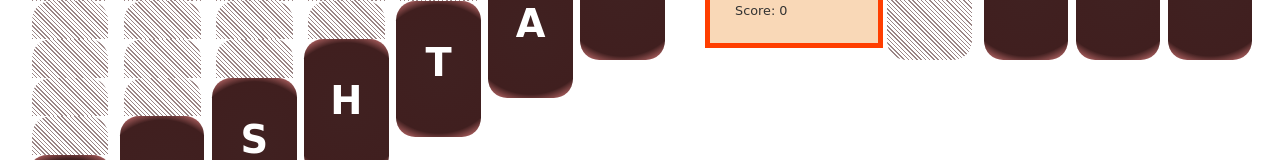
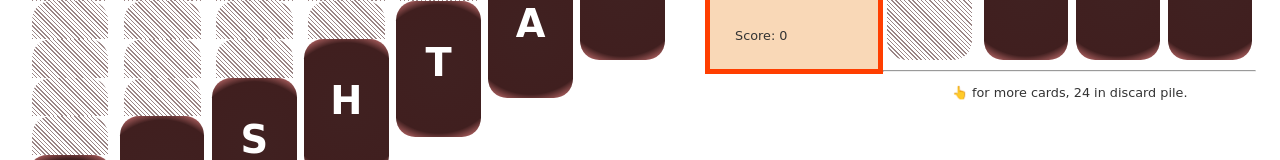
Before and after one commit to craignicol/klond, a Svelte app: page / in a window 1280 px wide. Shown: the part 333-493 px from the top of the page. Built offline with nearby package versions, Linux system fonts and the light colour scheme.

Commit message:
Discard instructions

```diff
--- a/src/App.svelte
+++ b/src/App.svelte
@@ -319,6 +319,8 @@
 		{#each Array(3 - layout.discard.slice(discardIndex, discardIndex + 3).length) as _}
 			<Card />
 		{/each}
+		<hr />
+		<p>👆 for more cards, {layout.discard.length} in discard pile.</p>
 	</div>
 
 	<div id="results">
@@ -383,7 +385,7 @@
 
 	#results {
 		float: right;
-		margin-top: 2.2rem;
+		margin-top: 3.8rem;
 		text-align: left;
 		background: #f3ac6577;
 		border: 5px solid #ff3e00;
```
